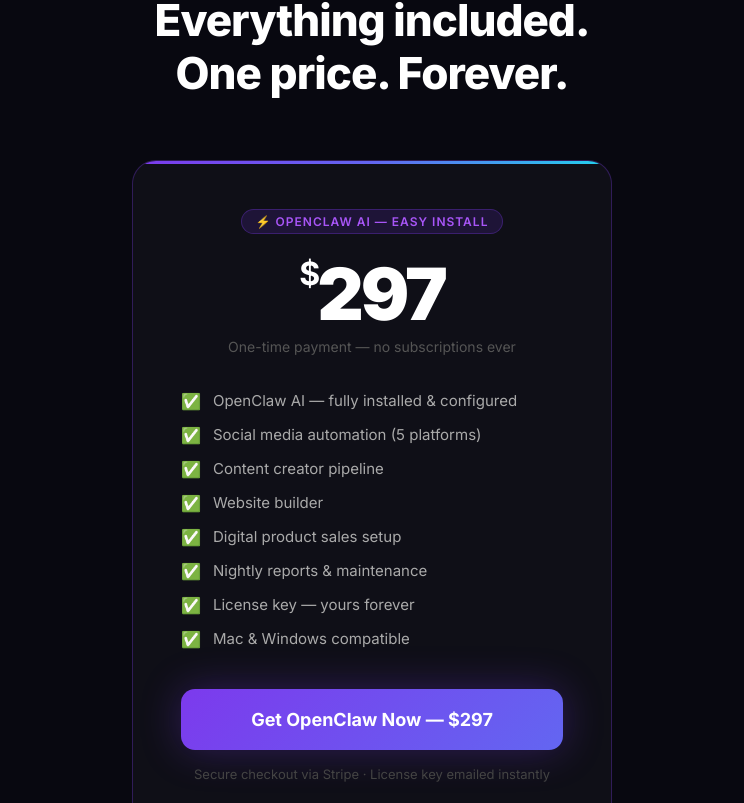
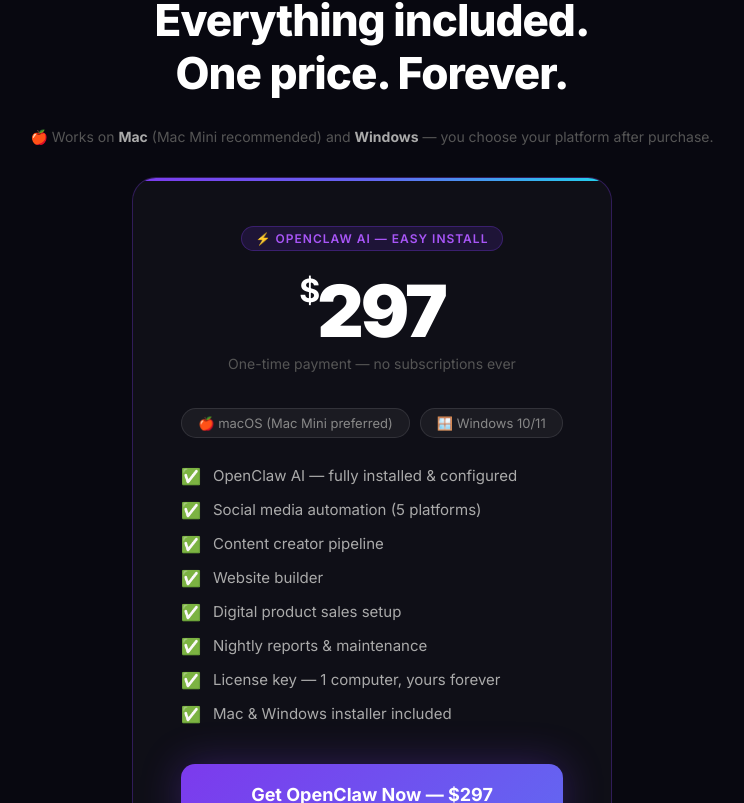
Before and after one commit to qrexact-droid/mediagoai, a Next.js app: page / in a window 1280 px wide. Shown: the part 3377-4180 px from the top of the page, without its empty margins (268-1012 px from the left). Built offline with nearby package versions, Linux system fonts and the light colour scheme.

Commit message:
Mac/Windows platform options on pricing, master download API, MASTER_KEY set

```diff
--- /dev/null
+++ b/pages/api/master-download.js
@@ -0,0 +1,27 @@
+/**
+ * Ron's master download — free, unlimited, any computer.
+ * Protected by MASTER_KEY env var known only to Ron.
+ * GET /api/master-download?key=YOUR_MASTER_KEY&platform=mac|windows
+ */
+
+const MASTER_KEY = process.env.MASTER_KEY || 'ron-mediagoai-master-2026'
+
+const FILES = {
+  mac: process.env.MAC_FILE_URL || '/AIGO_Media_Setup_Mac.zip',
+  windows: process.env.WINDOWS_FILE_URL || '/AIGO_Media_Setup_Windows.zip',
+}
+
+export default function handler(req, res) {
+  const { key, platform } = req.query
+
+  if (key !== MASTER_KEY) {
+    return res.status(401).json({ error: 'Unauthorized' })
+  }
+
+  const fileUrl = FILES[platform] || FILES.mac
+
+  // Log the download (optional)
+  console.log(`Master download: ${platform} — ${new Date().toISOString()}`)
+
+  return res.redirect(302, fileUrl)
+}
--- a/pages/index.js
+++ b/pages/index.js
@@ -475,10 +475,27 @@
         <section className="section" id="pricing">
           <div className="section-label">Pricing</div>
           <h2 className="section-title">Everything included.<br/>One price. Forever.</h2>
+
+          {/* Platform selector note */}
+          <p style={{textAlign:'center',color:'#555',fontSize:'14px',marginBottom:'32px',marginTop:'-32px'}}>
+            🍎 Works on <strong style={{color:'#aaa'}}>Mac</strong> (Mac Mini recommended) and <strong style={{color:'#aaa'}}>Windows</strong> — you choose your platform after purchase.
+          </p>
+
           <div className="pricing-card">
             <div className="pricing-badge">⚡ OpenClaw AI — Easy Install</div>
             <div className="price"><sup>$</sup>297</div>
             <div className="price-sub">One-time payment — no subscriptions ever</div>
+
+            {/* Platform pills */}
+            <div style={{display:'flex',gap:'10px',justifyContent:'center',marginBottom:'28px'}}>
+              <div style={{background:'rgba(255,255,255,0.05)',border:'1px solid rgba(255,255,255,0.1)',borderRadius:'20px',padding:'6px 16px',fontSize:'13px',color:'#888'}}>
+                🍎 macOS (Mac Mini preferred)
+              </div>
+              <div style={{background:'rgba(255,255,255,0.05)',border:'1px solid rgba(255,255,255,0.1)',borderRadius:'20px',padding:'6px 16px',fontSize:'13px',color:'#888'}}>
+                🪟 Windows 10/11
+              </div>
+            </div>
+
             <div className="includes">
               <div className="include-item"><span className="check">✅</span><span>OpenClaw AI — fully installed & configured</span></div>
               <div className="include-item"><span className="check">✅</span><span>Social media automation (5 platforms)</span></div>
@@ -486,14 +503,14 @@
               <div className="include-item"><span className="check">✅</span><span>Website builder</span></div>
               <div className="include-item"><span className="check">✅</span><span>Digital product sales setup</span></div>
               <div className="include-item"><span className="check">✅</span><span>Nightly reports & maintenance</span></div>
-              <div className="include-item"><span className="check">✅</span><span>License key — yours forever</span></div>
-              <div className="include-item"><span className="check">✅</span><span>Mac & Windows compatible</span></div>
+              <div className="include-item"><span className="check">✅</span><span>License key — 1 computer, yours forever</span></div>
+              <div className="include-item"><span className="check">✅</span><span>Mac & Windows installer included</span></div>
             </div>
             <a href="https://buy.stripe.com/8x2eVee605vHgk8a6icZa04" className="btn-primary" style={{width:'100%',textAlign:'center',display:'block'}}>
               Get OpenClaw Now — $297
             </a>
             <p style={{fontSize:'13px',color:'#444',marginTop:'16px'}}>
-              Secure checkout via Stripe · License key emailed instantly
+              Secure checkout via Stripe · Both Mac &amp; Windows installers emailed instantly
             </p>
           </div>
         </section>
```
